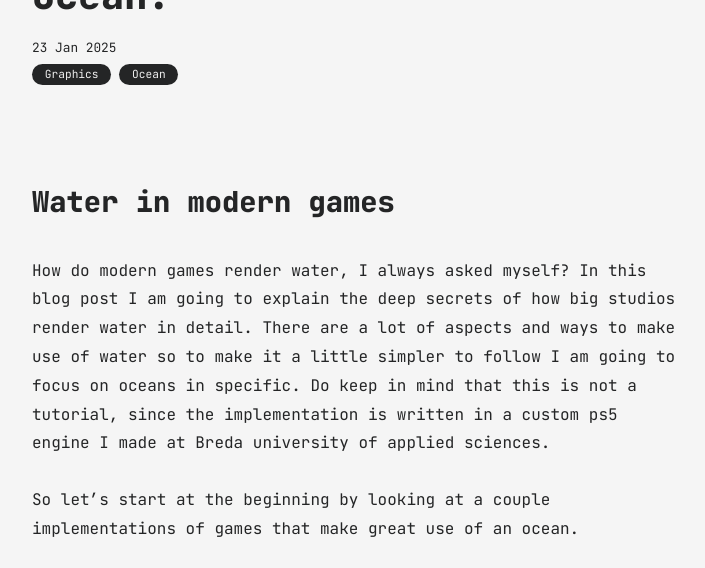
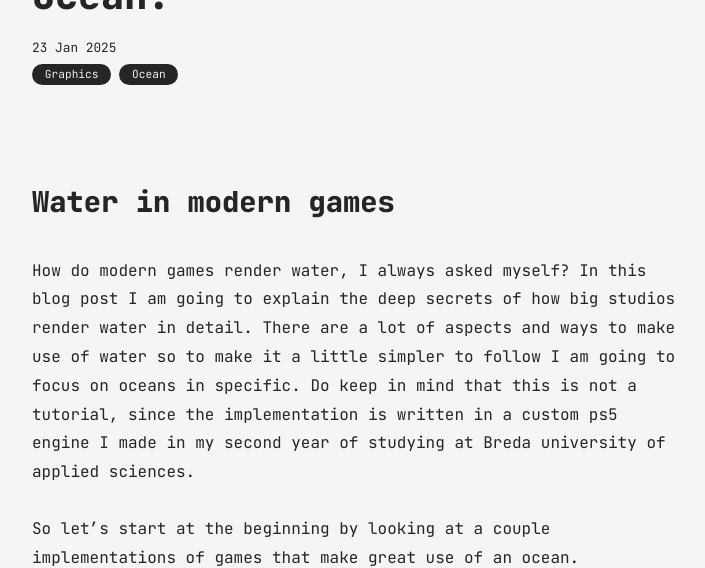
Before and after one commit to J111M/J111M.github.io, a Jekyll site: the page built from all_collections/_posts/2025-01-23-Ocean.md, in a window 1280 px wide and 900 px high, scrolled down 315 px, cut to the strip 0-568 px from the top of the window. Shown: the whole strip, without its empty margins (283-988 px from the left). Built offline with Jekyll 4.4.1, drawn with Linux system fonts in a browser that asks for light colours; part of the change alters nothing that is shown; some of the changed text lies outside the part shown.

```diff
--- a/_includes/head.html
+++ b/_includes/head.html
@@ -20,6 +20,17 @@
       );
     }
   </script>
+  <script type="text/javascript">
+    window.MathJax = {
+      tex: {
+        inlineMath: [['$', '$'], ['\\(', '\\)']],
+        processEscapes: true
+      }
+    };
+  </script>
+  <script type="text/javascript" async
+    src="https://cdn.jsdelivr.net/npm/mathjax@3/es5/tex-mml-chtml.js">
+  </script>
   {% if page.layout == "post" %}
   <script defer src="{{site.baseurl}}/assets/js/lbox.js"></script>
   {% endif %}
--- a/all_collections/_posts/2025-01-23-jekyll-markdown.md
+++ b/all_collections/_posts/2025-01-23-Ocean.md
@@ -5,7 +5,7 @@ date: 2025-01-23 15:30:00
 categories: [Graphics, Ocean]
 ---
 ## Water in modern games
-How do modern games render water, I always asked myself? In this blog post I am going to explain the deep secrets of how big studios render water in detail. There are a lot of aspects and ways to make use of water so to make it a little simpler to follow I am going to focus on oceans in specific. Do keep in mind that this is not a tutorial, since the implementation is written in a custom ps5 engine I made at Breda university of applied sciences.
+How do modern games render water, I always asked myself? In this blog post I am going to explain the deep secrets of how big studios render water in detail. There are a lot of aspects and ways to make use of water so to make it a little simpler to follow I am going to focus on oceans in specific. Do keep in mind that this is not a tutorial, since the implementation is written in a custom ps5 engine I made in my second year of studying at Breda university of applied sciences.
 
 So let's start at the beginning by looking at a couple implementations of games that make great use of an ocean.
 <video width="420" height="360" controls>
@@ -42,7 +42,7 @@ P(k) | Is the Wave energy spectrum of choice
 <br>The origin of the spectrum is in the center, the distance from the origin is the frequency, the pixels value is the amplitude and the direction from the origin to the pixel is the direction of the wave.
 
 The energy spectrum texture only has to be computed once unless you change the parameters, but if we want our waves to move we have to update the spectrum by multiplying it with Euler's formula.
-<img src="/img/hlt.png" alt="Image" width="200"/>
+$$\hat{h}(k,t) = \hat{h}_o(k) * e^{it}$$
 
 <img src="/img/eulersformula.png" alt="Image" width="400"/>
 
```
